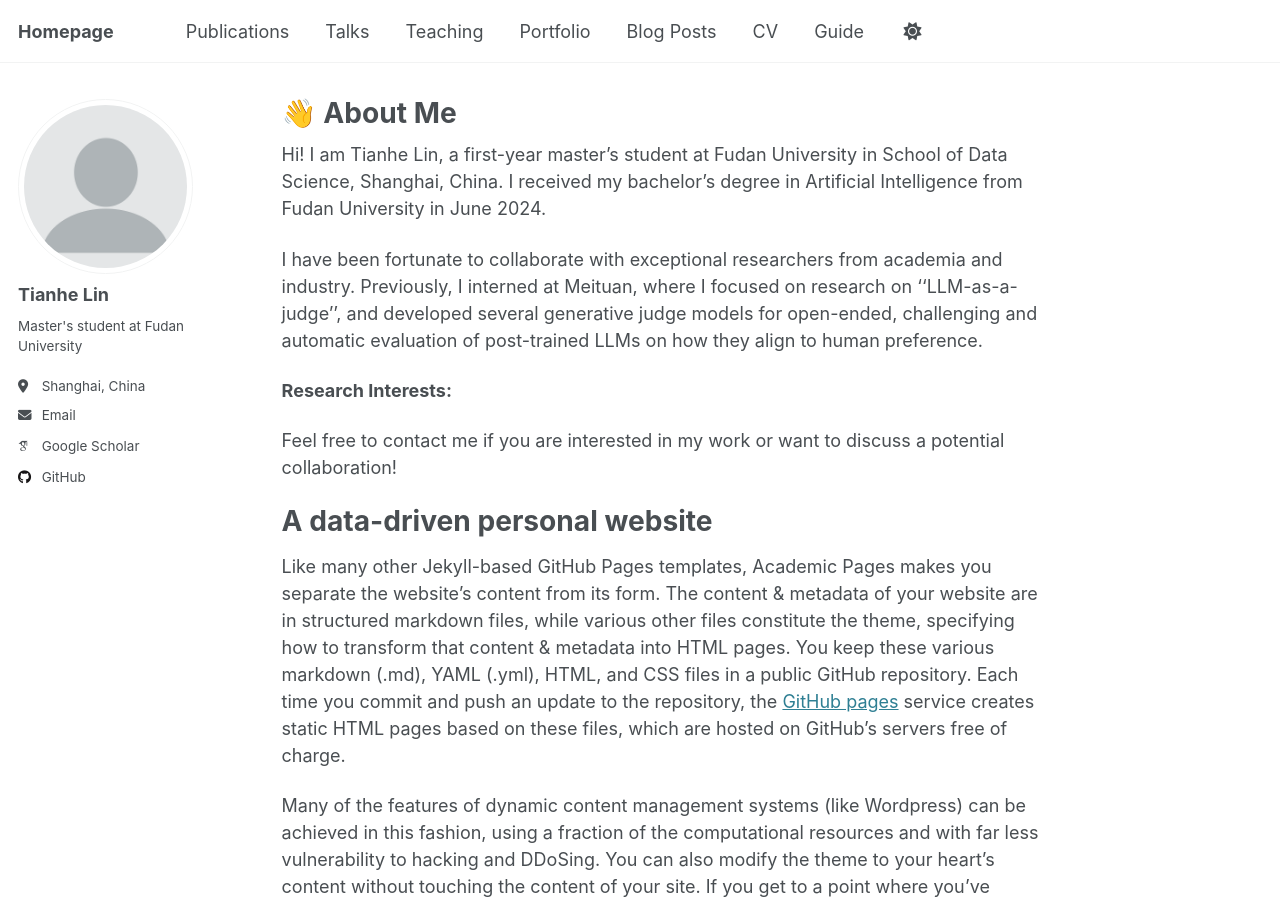
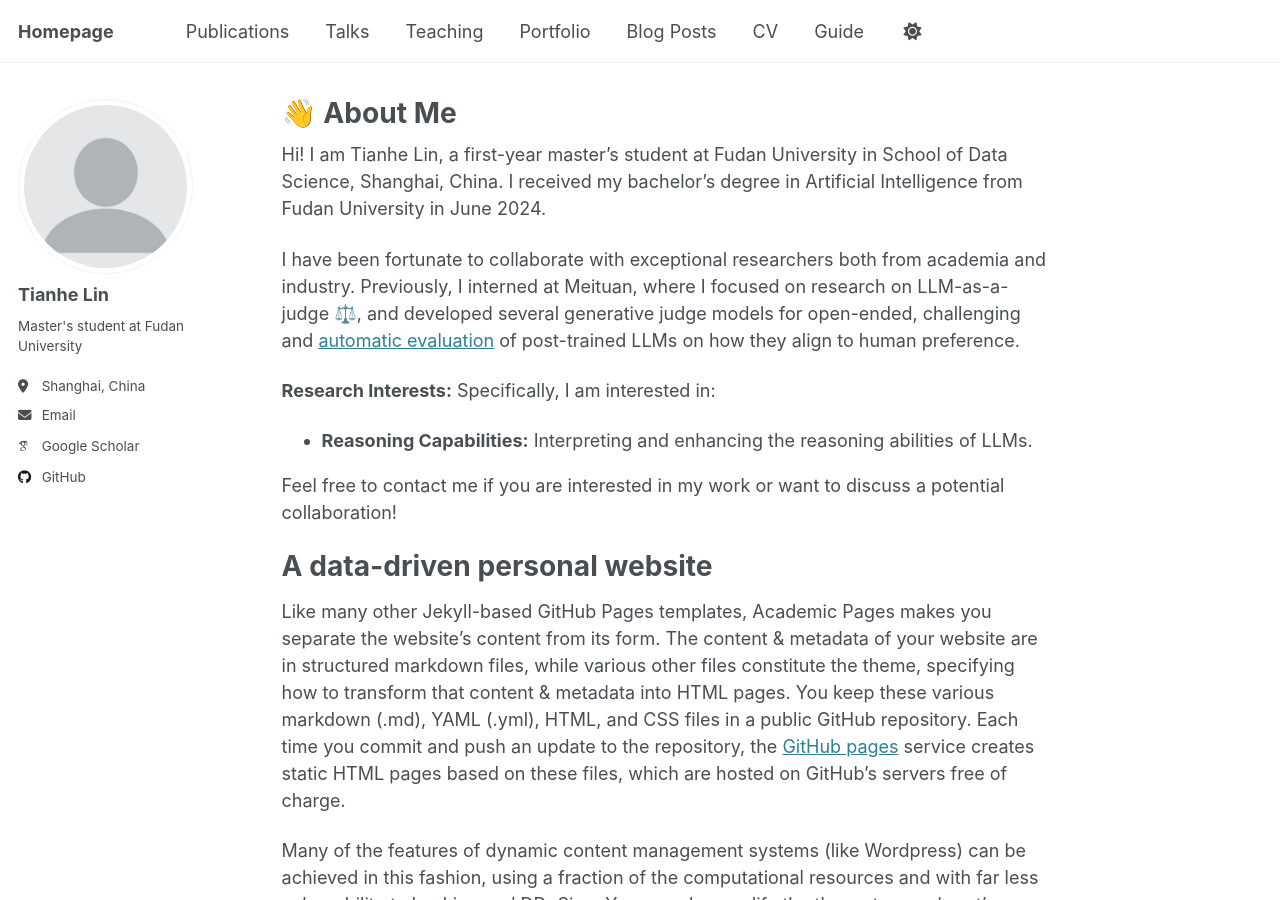
Before and after one commit to TianheL/TianheL.github.io, a Jekyll site: the page built from _pages/about.md, in a window 1280 px wide and 900 px high. Built offline with Jekyll 4.4.1, drawn with Linux system fonts in a browser that asks for light colours; some web fonts are replaced.

Commit message:
Update about.md

```diff
--- a/_pages/about.md
+++ b/_pages/about.md
@@ -10,10 +10,12 @@ redirect_from:
 Hi! I am Tianhe Lin, a first-year master's student at Fudan University in School of Data Science, Shanghai, China.
 I received my bachelor's degree in Artificial Intelligence from Fudan University in June 2024.
 
-I have been fortunate to collaborate with exceptional researchers from academia and industry.
-Previously, I interned at Meituan, where I focused on research on ''LLM-as-a-judge'', and developed several generative judge models for open-ended, challenging and automatic evaluation of post-trained LLMs on how they align to human preference.
+I have been fortunate to collaborate with exceptional researchers both from academia and industry.
+Previously, I interned at Meituan, where I focused on research on LLM-as-a-judge ‍⚖️, and developed several generative judge models for open-ended, challenging and [automatic evaluation](https://agi-eval.cn/evaluation/LLM-CN-Subj-1-Rnd?id=48) of post-trained LLMs on how they align to human preference.
 
-**Research Interests:**
+**Research Interests:** Specifically, I am interested in:
+
+- **Reasoning Capabilities:** Interpreting and enhancing the reasoning abilities of LLMs.
 
 Feel free to contact me if you are interested in my work or want to discuss a potential collaboration!
 
```
